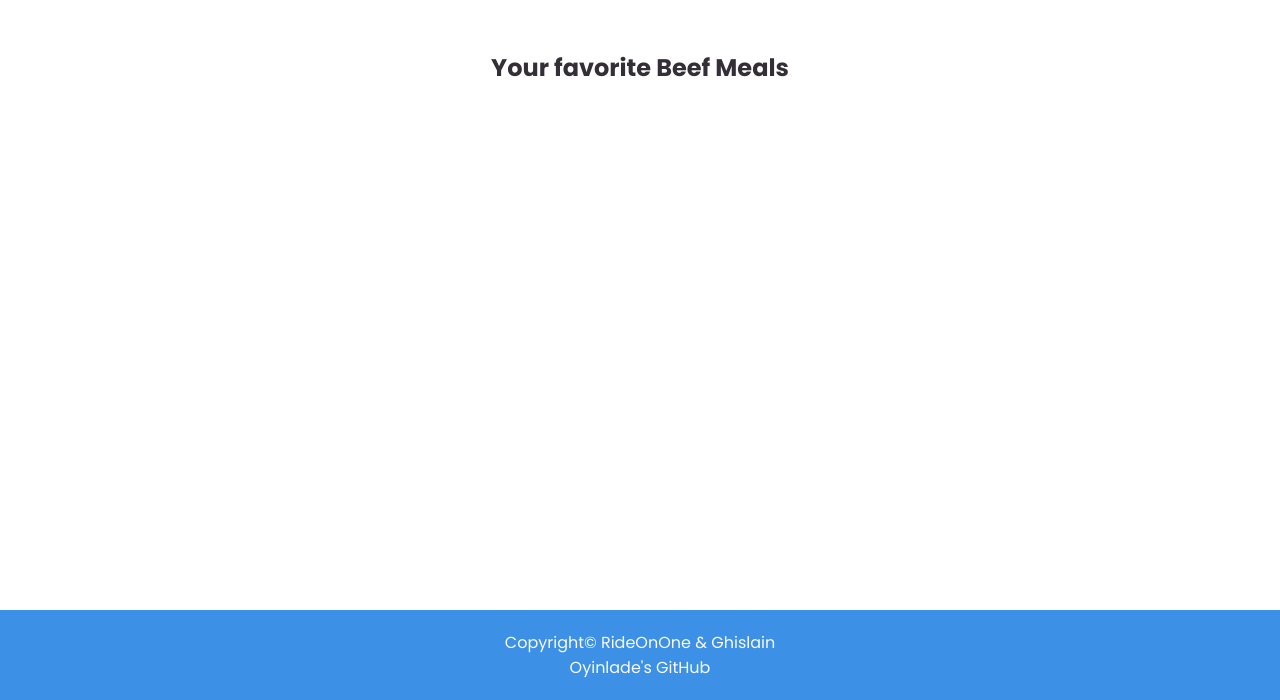
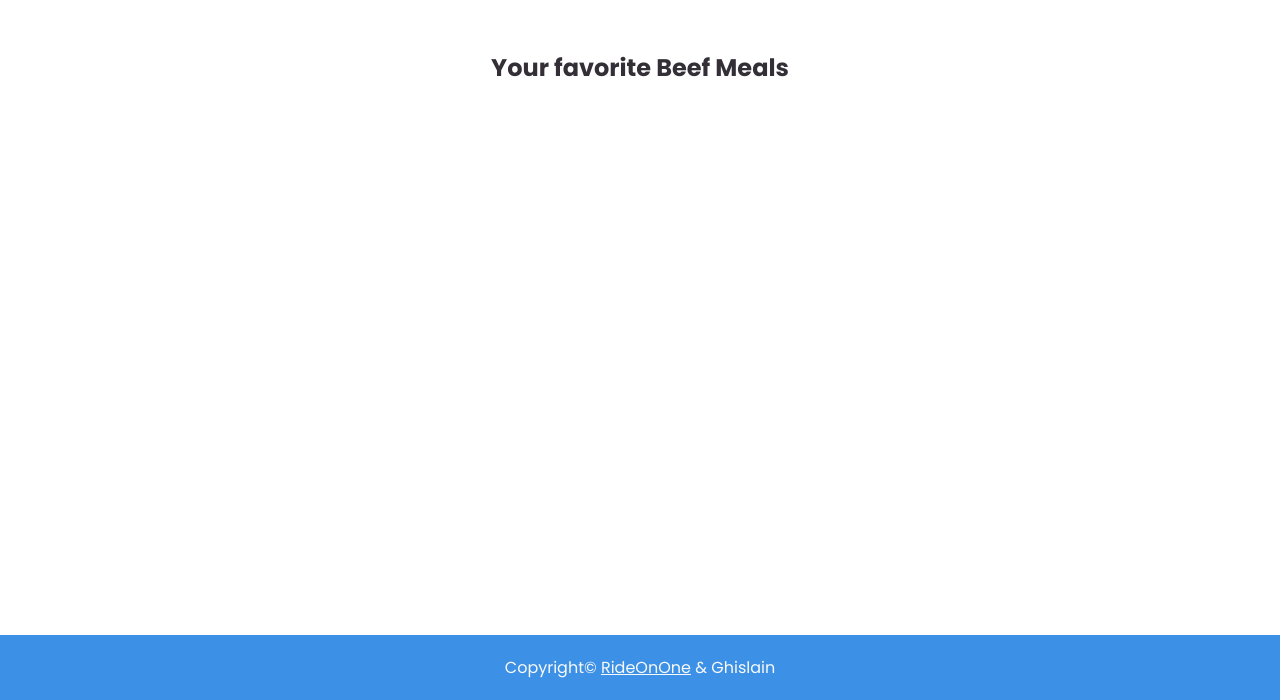
Before and after one commit to kendoriddy/BeefLand-Eatery, a website built with webpack: page src/index.html in a window 1280 px wide. Shown: the part 100-800 px from the top of the page. Built offline with nearby package versions, Linux system fonts and the light colour scheme; no server answers.

Commit message:
Update footer

```diff
--- a/src/index.html
+++ b/src/index.html
@@ -28,8 +28,7 @@
       <div class="beef-cards"></div>
     </main>
     <footer>
-      <p>Copyright© RideOnOne & Ghislain</p>
-      <span><a href="https://github.com/Lizdev-05">Oyinlade's GitHub</a></span>
+      <p>Copyright© <span><a target="_blank" href="https://github.com/kendoriddy">RideOnOne</a></span> & Ghislain</p>
     </footer>
   </body>
 </html>
--- a/src/style.css
+++ b/src/style.css
@@ -178,6 +178,10 @@ footer {
   padding: 20px 0;
 }
 
+footer span {
+  text-decoration: underline;
+}
+
 @media (min-width: 600px) and (max-width: 899px) {
   .beef-cards {
     grid-template-columns: repeat(2, 1fr);
```
